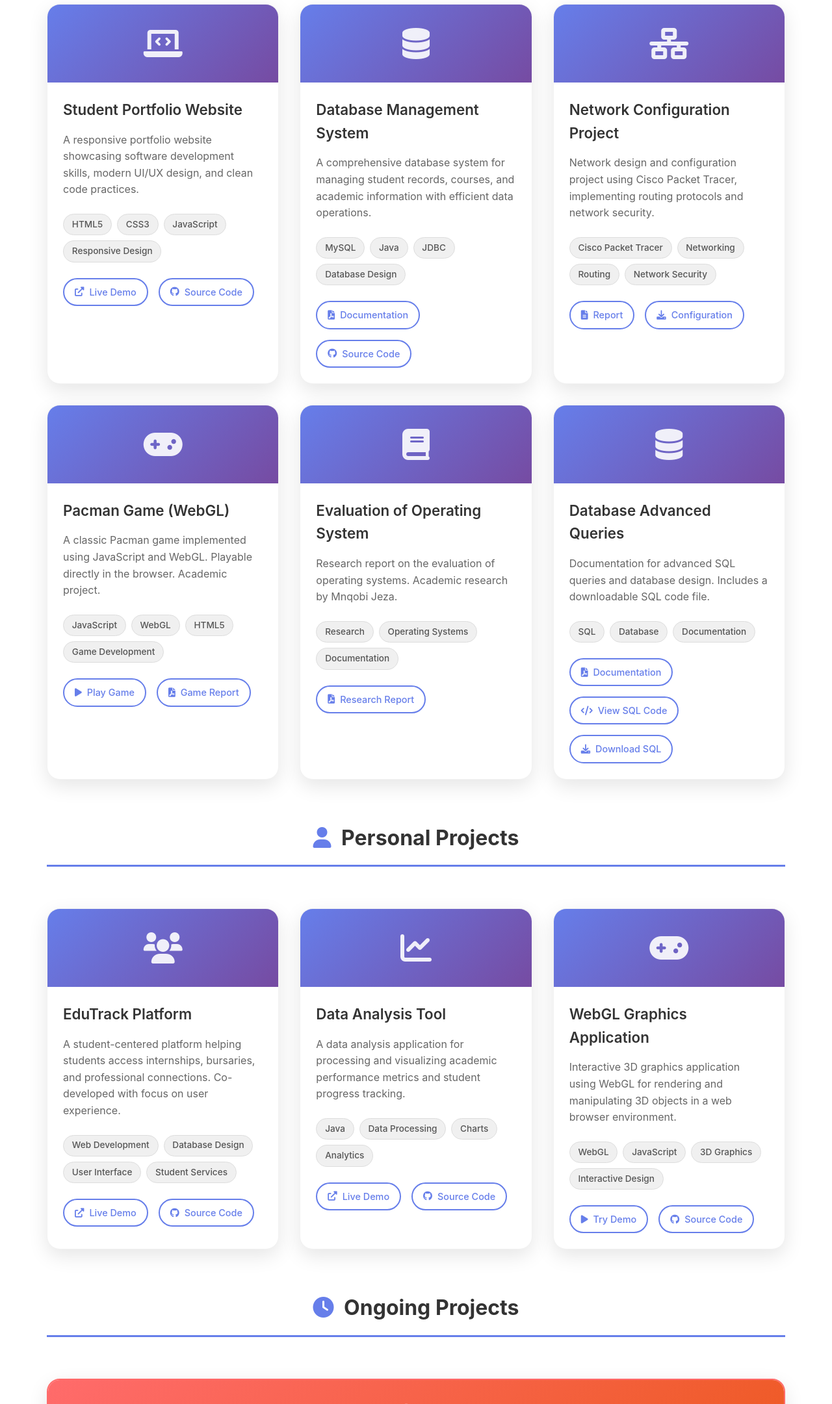
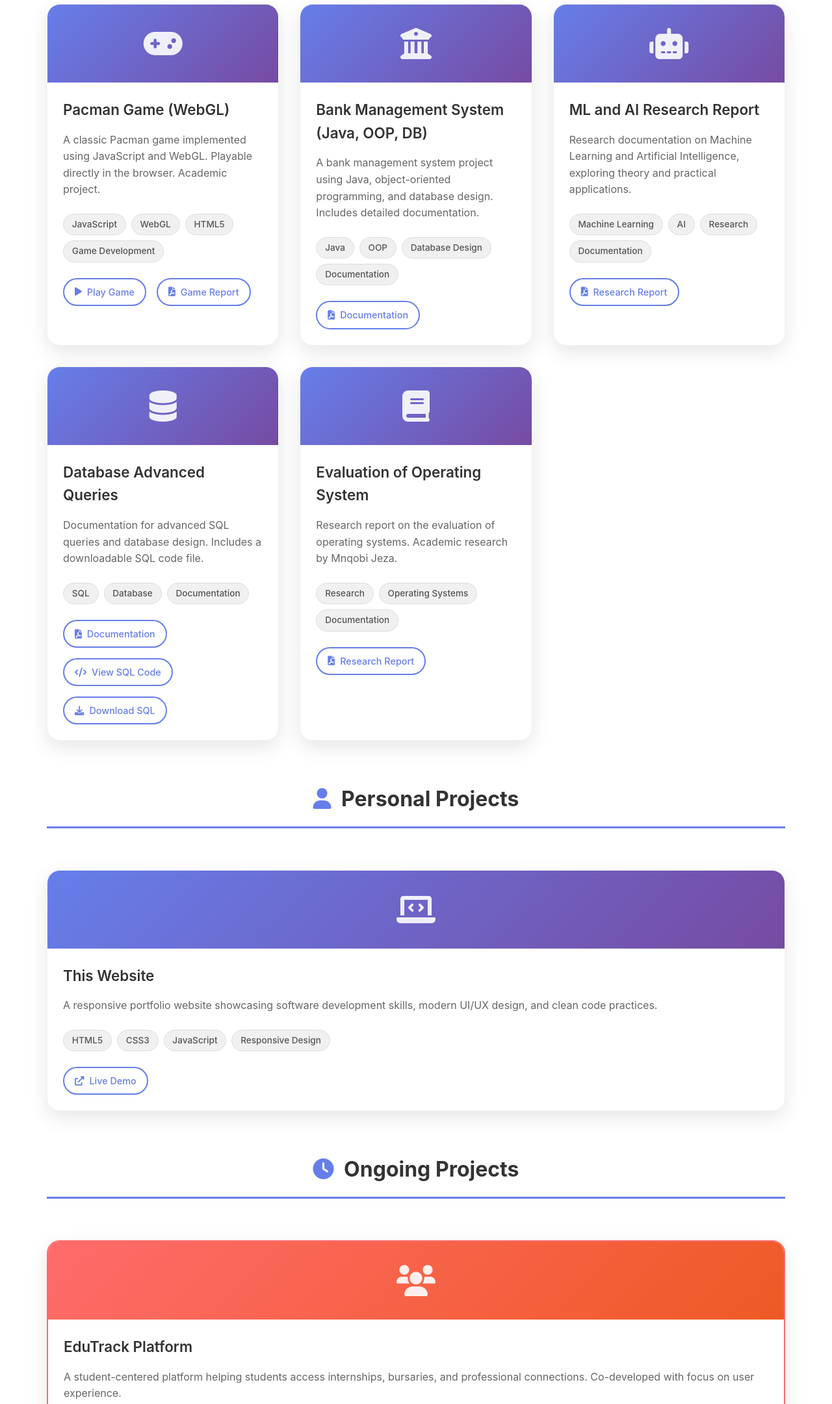
Before and after one commit to mnqobijz41/my-website, a plain HTML site: page projects.html in a window 1280 px wide. Shown: the part 500-2661 px from the top of the page at 65% size. Drawn offline with Linux system fonts and the light colour scheme.

Commit message:
Updated website

```diff
--- a/projects.html
+++ b/projects.html
@@ -43,66 +43,7 @@
             <div class="project-category">
                 <h2><i class="fas fa-graduation-cap"></i> Academic Projects</h2>
                 <div class="projects-grid">
-                    <div class="project-card">
-                        <div class="project-image">
-                            <i class="fas fa-laptop-code"></i>
-                        </div>
-                        <div class="project-content">
-                            <h3>Student Portfolio Website</h3>
-                            <p class="project-description">A responsive portfolio website showcasing software development skills, modern UI/UX design, and clean code practices.</p>
-                            <div class="project-tech">
-                                <span class="tech-tag">HTML5</span>
-                                <span class="tech-tag">CSS3</span>
-                                <span class="tech-tag">JavaScript</span>
-                                <span class="tech-tag">Responsive Design</span>
-                            </div>
-                            <div class="project-links">
-                                <a href="#" class="project-link"><i class="fas fa-external-link-alt"></i> Live Demo</a>
-                                <a href="#" class="project-link"><i class="fab fa-github"></i> Source Code</a>
-                            </div>
-                        </div>
-                    </div>
-
-                    <div class="project-card">
-                        <div class="project-image">
-                            <i class="fas fa-database"></i>
-                        </div>
-                        <div class="project-content">
-                            <h3>Database Management System</h3>
-                            <p class="project-description">A comprehensive database system for managing student records, courses, and academic information with efficient data operations.</p>
-                            <div class="project-tech">
-                                <span class="tech-tag">MySQL</span>
-                                <span class="tech-tag">Java</span>
-                                <span class="tech-tag">JDBC</span>
-                                <span class="tech-tag">Database Design</span>
-                            </div>
-                            <div class="project-links">
-                                <a href="#" class="project-link"><i class="fas fa-file-pdf"></i> Documentation</a>
-                                <a href="#" class="project-link"><i class="fab fa-github"></i> Source Code</a>
-                            </div>
-                        </div>
-                    </div>
-
-                    <div class="project-card">
-                        <div class="project-image">
-                            <i class="fas fa-network-wired"></i>
-                        </div>
-                        <div class="project-content">
-                            <h3>Network Configuration Project</h3>
-                            <p class="project-description">Network design and configuration project using Cisco Packet Tracer, implementing routing protocols and network security.</p>
-                            <div class="project-tech">
-                                <span class="tech-tag">Cisco Packet Tracer</span>
-                                <span class="tech-tag">Networking</span>
-                                <span class="tech-tag">Routing</span>
-                                <span class="tech-tag">Network Security</span>
-                            </div>
-                            <div class="project-links">
-                                <a href="#" class="project-link"><i class="fas fa-file-alt"></i> Report</a>
-                                <a href="#" class="project-link"><i class="fas fa-download"></i> Configuration</a>
-                            </div>
-                        </div>
-                    </div>
-                    <!-- Pacman Game Card (fixed path) -->
+                    <!-- Pacman Game Card -->
                     <div class="project-card">
                         <div class="project-image">
                             <i class="fas fa-gamepad"></i>
@@ -122,21 +63,41 @@
                             </div>
                         </div>
                     </div>
-                    <!-- Mnqobi Jeza Research Report (OS Evaluation) -->
+                    <!-- Bank Management System -->
                     <div class="project-card">
                         <div class="project-image">
-                            <i class="fas fa-book"></i>
+                            <i class="fas fa-university"></i>
                         </div>
                         <div class="project-content">
-                            <h3>Evaluation of Operating System</h3>
-                            <p class="project-description">Research report on the evaluation of operating systems. Academic research by Mnqobi Jeza.</p>
+                            <h3>Bank Management System (Java, OOP, DB)</h3>
+                            <p class="project-description">A bank management system project using Java, object-oriented programming, and database design. Includes detailed documentation.</p>
                             <div class="project-tech">
-                                <span class="tech-tag">Research</span>
-                                <span class="tech-tag">Operating Systems</span>
+                                <span class="tech-tag">Java</span>
+                                <span class="tech-tag">OOP</span>
+                                <span class="tech-tag">Database Design</span>
                                 <span class="tech-tag">Documentation</span>
                             </div>
                             <div class="project-links">
-                                <a href="Mnqobi Jeza Research Report.pdf" class="project-link" target="_blank"><i class="fas fa-file-pdf"></i> Research Report</a>
+                                <a href="Theory Part ML Jeza.pdf" class="project-link" target="_blank"><i class="fas fa-file-pdf"></i> Documentation</a>
+                            </div>
+                        </div>
+                    </div>
+                    <!-- ML and AI Research Report -->
+                    <div class="project-card">
+                        <div class="project-image">
+                            <i class="fas fa-robot"></i>
+                        </div>
+                        <div class="project-content">
+                            <h3>ML and AI Research Report</h3>
+                            <p class="project-description">Research documentation on Machine Learning and Artificial Intelligence, exploring theory and practical applications.</p>
+                            <div class="project-tech">
+                                <span class="tech-tag">Machine Learning</span>
+                                <span class="tech-tag">AI</span>
+                                <span class="tech-tag">Research</span>
+                                <span class="tech-tag">Documentation</span>
+                            </div>
+                            <div class="project-links">
+                                <a href="ML and AI Report.pdf" class="project-link" target="_blank"><i class="fas fa-file-pdf"></i> Research Report</a>
                             </div>
                         </div>
                     </div>
@@ -160,6 +121,24 @@
                             </div>
                         </div>
                     </div>
+                    <!-- Mnqobi Jeza Research Report (OS Evaluation) -->
+                    <div class="project-card">
+                        <div class="project-image">
+                            <i class="fas fa-book"></i>
+                        </div>
+                        <div class="project-content">
+                            <h3>Evaluation of Operating System</h3>
+                            <p class="project-description">Research report on the evaluation of operating systems. Academic research by Mnqobi Jeza.</p>
+                            <div class="project-tech">
+                                <span class="tech-tag">Research</span>
+                                <span class="tech-tag">Operating Systems</span>
+                                <span class="tech-tag">Documentation</span>
+                            </div>
+                            <div class="project-links">
+                                <a href="Mnqobi Jeza Research Report.pdf" class="project-link" target="_blank"><i class="fas fa-file-pdf"></i> Research Report</a>
+                            </div>
+                        </div>
+                    </div>
                 </div>
             </div>
 
@@ -169,60 +148,19 @@
                 <div class="projects-grid">
                     <div class="project-card">
                         <div class="project-image">
-                            <i class="fas fa-users"></i>
+                            <i class="fas fa-laptop-code"></i>
                         </div>
                         <div class="project-content">
-                            <h3>EduTrack Platform</h3>
-                            <p class="project-description">A student-centered platform helping students access internships, bursaries, and professional connections. Co-developed with focus on user experience.</p>
+                            <h3>This Website</h3>
+                            <p class="project-description">A responsive portfolio website showcasing software development skills, modern UI/UX design, and clean code practices.</p>
                             <div class="project-tech">
-                                <span class="tech-tag">Web Development</span>
-                                <span class="tech-tag">Database Design</span>
-                                <span class="tech-tag">User Interface</span>
-                                <span class="tech-tag">Student Services</span>
+                                <span class="tech-tag">HTML5</span>
+                                <span class="tech-tag">CSS3</span>
+                                <span class="tech-tag">JavaScript</span>
+                                <span class="tech-tag">Responsive Design</span>
                             </div>
                             <div class="project-links">
                                 <a href="#" class="project-link"><i class="fas fa-external-link-alt"></i> Live Demo</a>
-                                <a href="#" class="project-link"><i class="fab fa-github"></i> Source Code</a>
-                            </div>
-                        </div>
-                    </div>
-
-                    <div class="project-card">
-                        <div class="project-image">
-                            <i class="fas fa-chart-line"></i>
-                        </div>
-                        <div class="project-content">
-                            <h3>Data Analysis Tool</h3>
-                            <p class="project-description">A data analysis application for processing and visualizing academic performance metrics and student progress tracking.</p>
-                            <div class="project-tech">
-                                <span class="tech-tag">Java</span>
-                                <span class="tech-tag">Data Processing</span>
-                                <span class="tech-tag">Charts</span>
-                                <span class="tech-tag">Analytics</span>
-                            </div>
-                            <div class="project-links">
-                                <a href="#" class="project-link"><i class="fas fa-external-link-alt"></i> Live Demo</a>
-                                <a href="#" class="project-link"><i class="fab fa-github"></i> Source Code</a>
-                            </div>
-                        </div>
-                    </div>
-
-                    <div class="project-card">
-                        <div class="project-image">
-                            <i class="fas fa-gamepad"></i>
-                        </div>
-                        <div class="project-content">
-                            <h3>WebGL Graphics Application</h3>
-                            <p class="project-description">Interactive 3D graphics application using WebGL for rendering and manipulating 3D objects in a web browser environment.</p>
-                            <div class="project-tech">
-                                <span class="tech-tag">WebGL</span>
-                                <span class="tech-tag">JavaScript</span>
-                                <span class="tech-tag">3D Graphics</span>
-                                <span class="tech-tag">Interactive Design</span>
-                            </div>
-                            <div class="project-links">
-                                <a href="#" class="project-link"><i class="fas fa-play"></i> Try Demo</a>
-                                <a href="#" class="project-link"><i class="fab fa-github"></i> Source Code</a>
                             </div>
                         </div>
                     </div>
@@ -235,16 +173,16 @@
                 <div class="projects-grid">
                     <div class="project-card ongoing">
                         <div class="project-image">
-                            <i class="fas fa-cogs"></i>
+                            <i class="fas fa-users"></i>
                         </div>
                         <div class="project-content">
-                            <h3>Learning Management System</h3>
-                            <p class="project-description">A comprehensive LMS platform for educational institutions to manage courses, students, and learning materials with modern web technologies.</p>
+                            <h3>EduTrack Platform</h3>
+                            <p class="project-description">A student-centered platform helping students access internships, bursaries, and professional connections. Co-developed with focus on user experience.</p>
                             <div class="project-tech">
-                                <span class="tech-tag">Java</span>
-                                <span class="tech-tag">MySQL</span>
                                 <span class="tech-tag">Web Development</span>
-                                <span class="tech-tag">System Architecture</span>
+                                <span class="tech-tag">Database Design</span>
+                                <span class="tech-tag">User Interface</span>
+                                <span class="tech-tag">Student Services</span>
                             </div>
                             <div class="project-status">
                                 <span class="status-badge">In Progress</span>
@@ -301,15 +239,17 @@
       playBtn.addEventListener('click', function(e) {
         e.preventDefault();
         modal.style.display = 'block';
+        // Reload iframe to ensure game loads fresh
+        document.getElementById('pacmanIframe').src = '230878369 Pacman Game/Game V5/index.html';
       });
       closeModal.addEventListener('click', function() {
         modal.style.display = 'none';
-        document.getElementById('pacmanIframe').src = document.getElementById('pacmanIframe').src; // reset game
+        document.getElementById('pacmanIframe').src = '';
       });
       window.addEventListener('click', function(event) {
         if (event.target === modal) {
           modal.style.display = 'none';
-          document.getElementById('pacmanIframe').src = document.getElementById('pacmanIframe').src;
+          document.getElementById('pacmanIframe').src = '';
         }
       });
     }
```
